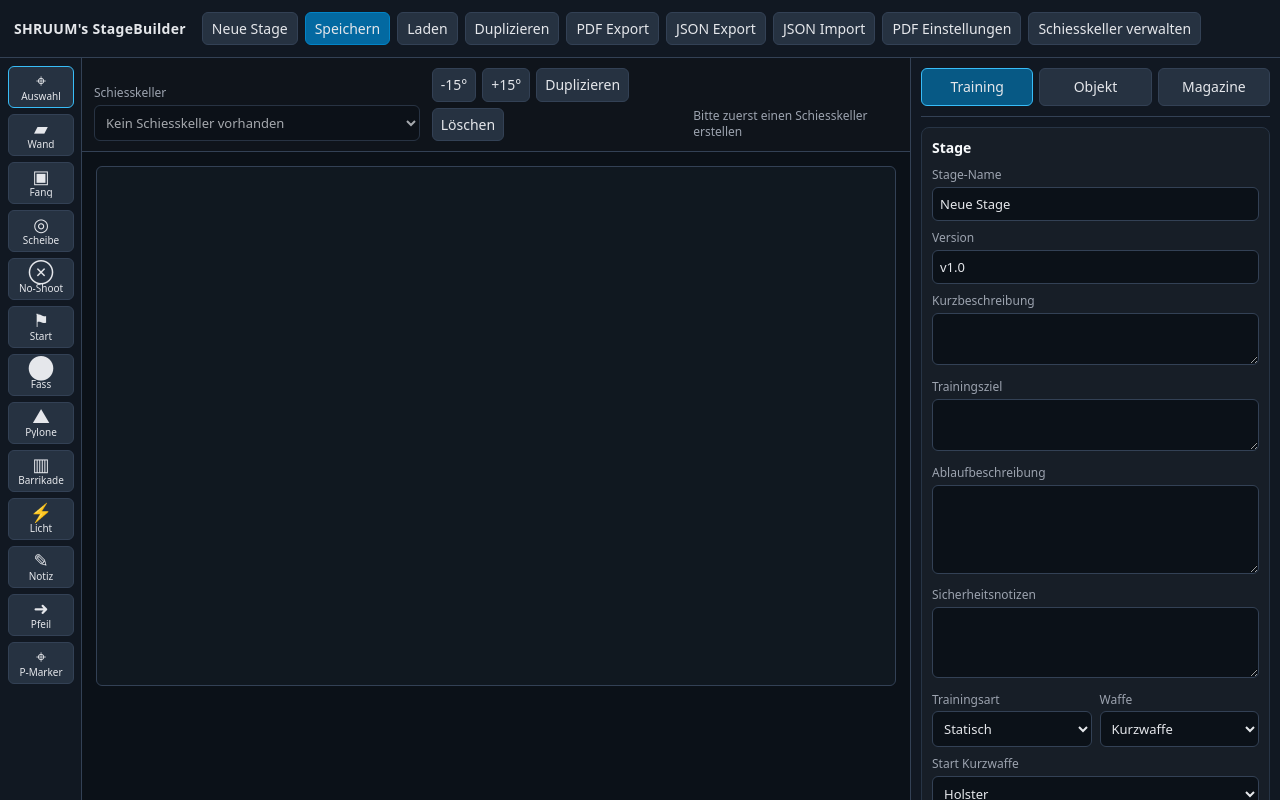
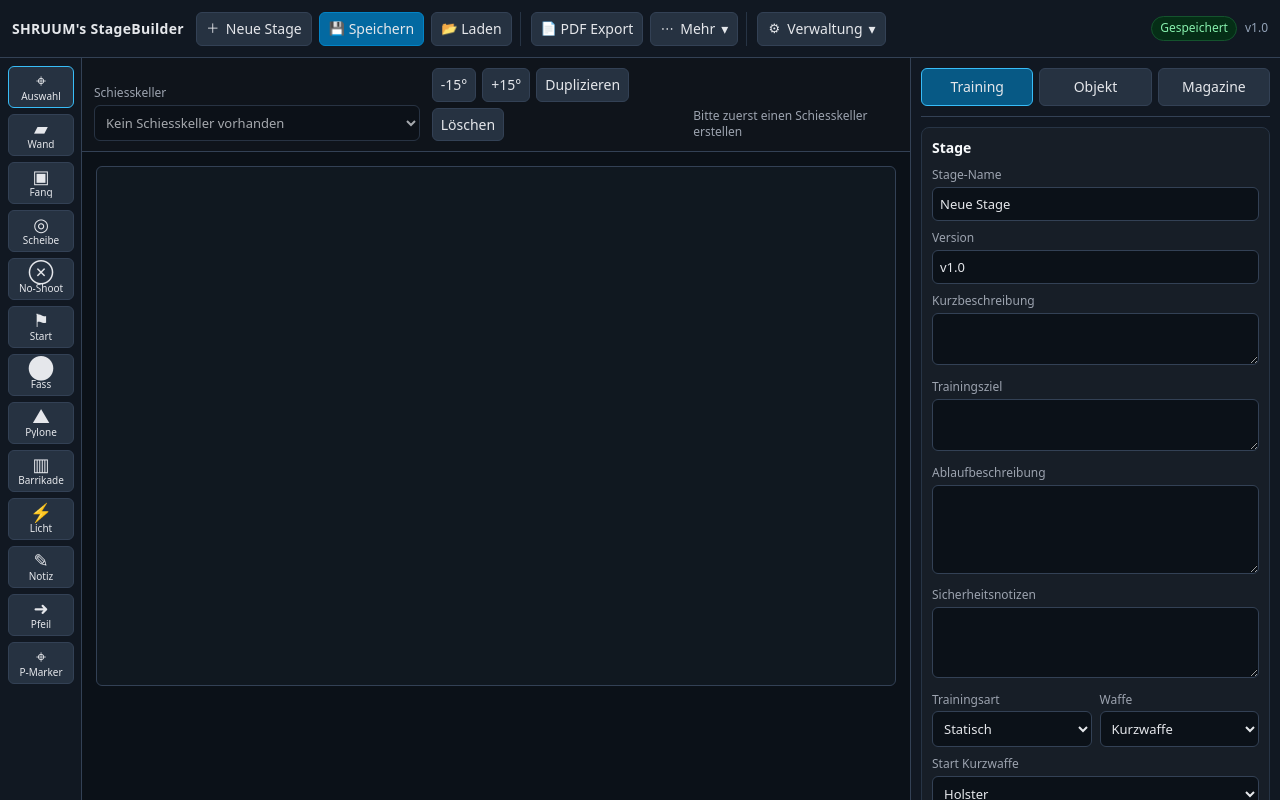
Before and after one commit to JannisFiechter/SHRUUM-s-StageBuilder, a Flask app: page / in a window 1280 px wide. Run offline with Flask 3, Linux system fonts and the light colour scheme; data that the repository does not hold is empty.

Commit message:
made top bar more organized

```diff
--- a/static/css/app.css
+++ b/static/css/app.css
@@ -25,10 +25,28 @@ label { display: block; color: var(--muted); font-size: 12px; margin-bottom: 9px
 label > input, label > select, label > textarea { margin-top: 3px; color: var(--text); font-size: 13px; }
 h2 { margin: 0 0 10px; font-size: 14px; color: #f8fafc; }
 
-.topbar { height: 58px; display: flex; align-items: center; gap: 16px; padding: 10px 14px; border-bottom: 1px solid var(--line); background: #111822; position: sticky; top: 0; z-index: 5; }
+.topbar { min-height: 58px; display: flex; align-items: center; gap: 12px; padding: 8px 12px; border-bottom: 1px solid var(--line); background: #111822; position: sticky; top: 0; z-index: 8; flex-wrap: wrap; }
 .brand { font-weight: 700; letter-spacing: .02em; }
-.actions { display: flex; flex-wrap: wrap; gap: 7px; align-items: center; }
-.actions button { padding: 6px 9px; }
+.topbar-groups { display: flex; align-items: center; gap: 8px; flex: 1; min-width: 0; flex-wrap: wrap; }
+.actions { display: flex; gap: 7px; align-items: center; }
+.action-group { padding-right: 8px; margin-right: 2px; border-right: 1px solid #273445; }
+.action-group:last-child { border-right: 0; }
+.actions button, .toolbar-menu summary { padding: 6px 9px; display: inline-flex; align-items: center; gap: 6px; border: 1px solid var(--line); background: #263241; color: var(--text); border-radius: 6px; cursor: pointer; list-style: none; height: 34px; white-space: nowrap; }
+.toolbar-menu summary::-webkit-details-marker { display: none; }
+.toolbar-menu summary:hover, .actions button:hover { border-color: var(--accent); }
+.btn-icn { font-size: 13px; line-height: 1; width: 14px; text-align: center; }
+.actions button.primary { background: #0369a1; border-color: #0284c7; }
+.actions button.primary:hover { border-color: #7dd3fc; }
+.toolbar-menu { position: relative; }
+.menu-pop { position: absolute; top: calc(100% + 6px); left: 0; min-width: 210px; background: #0f172a; border: 1px solid #334155; border-radius: 8px; padding: 6px; display: grid; gap: 4px; box-shadow: 0 8px 20px rgba(0, 0, 0, .35); }
+.menu-pop button { width: 100%; justify-content: flex-start; background: #1e293b; }
+.topbar-status { margin-left: auto; display: inline-flex; align-items: center; gap: 8px; }
+.status-badge { font-size: 12px; padding: 3px 8px; border-radius: 999px; border: 1px solid #334155; background: #1f2937; color: #cbd5e1; }
+.status-badge.saved { border-color: #14532d; background: #052e16; color: #86efac; }
+.status-badge.dirty { border-color: #854d0e; background: #422006; color: #fcd34d; }
+.status-badge.saving { border-color: #1d4ed8; background: #1e3a8a; color: #bfdbfe; }
+.status-badge.error { border-color: #7f1d1d; background: #450a0a; color: #fecaca; }
+.status-meta { font-size: 12px; color: #94a3b8; }
 
 .app-shell { display: grid; grid-template-columns: 82px minmax(360px, 1fr) 370px; height: calc(100vh - 58px); min-height: 620px; }
 .toolbar { border-right: 1px solid var(--line); background: #111822; padding: 8px; display: flex; flex-direction: column; gap: 6px; }
@@ -98,5 +116,19 @@ dialog header button { width: 34px; height: 30px; padding: 0; }
   .app-shell { grid-template-columns: 70px minmax(300px, 1fr); height: auto; min-height: 0; }
   .sidebar { grid-column: 1 / -1; border-left: 0; border-top: 1px solid var(--line); max-height: none; }
   .dialog-grid { grid-template-columns: 1fr; }
-  .topbar { height: auto; align-items: flex-start; }
+  .topbar { align-items: flex-start; }
+  .topbar-status { width: 100%; margin-left: 0; }
 }
+
+@media (max-width: 860px) {
+  .btn-txt { display: none; }
+  .actions button, .toolbar-menu summary { padding: 6px 8px; }
+  .menu-pop button span:last-child { display: inline; }
+  .action-group { padding-right: 6px; }
+}
+
+@media (max-width: 620px) {
+  .brand { width: 100%; }
+  .topbar-groups { order: 2; width: 100%; }
+  .topbar-status { order: 3; width: 100%; justify-content: flex-end; }
+}
--- a/static/js/app.js
+++ b/static/js/app.js
@@ -25,6 +25,7 @@ let appSettings = { authorName: "", customFooterText: "", defaultVersion: "v1.0"
 let currentStage = blankStage();
 let selectedObjectId = null;
 let dragState = null;
+let stageDirty = false;
 
 const renderOrder = {
   wall: 10,
@@ -89,6 +90,28 @@ async function api(url, options = {}) {
 function setStatus(text, isError = false) {
   $("statusText").textContent = text;
   $("statusText").style.color = isError ? "#fca5a5" : "";
+  if (isError) setSaveState("error", "Fehler beim Speichern");
+}
+
+function setSaveState(state, label) {
+  const badge = $("saveStateBadge");
+  if (!badge) return;
+  badge.className = `status-badge ${state}`;
+  badge.textContent = label;
+}
+
+function updateTopbarMeta() {
+  if ($("topbarVersion")) $("topbarVersion").textContent = currentStage && currentStage.version ? currentStage.version : "v1.0";
+  if ($("topbarRange")) {
+    const rangeName = activeRange && activeRange.name ? activeRange.name : "";
+    $("topbarRange").hidden = !rangeName;
+    $("topbarRange").textContent = rangeName;
+  }
+}
+
+function markDirty() {
+  stageDirty = true;
+  setSaveState("dirty", "Ungespeicherte Änderungen");
 }
 
 async function init() {
@@ -103,6 +126,8 @@ async function init() {
   syncStageToForm();
   renderRangeSelect();
   renderStage();
+  updateTopbarMeta();
+  setSaveState("saved", "Gespeichert");
   setStatus(activeRange ? "Bereit" : "Bitte zuerst einen Schiesskeller erstellen");
 }
 
@@ -123,6 +148,8 @@ function bindEvents() {
     currentStage.rangeId = activeRange.id;
     calculateDifficulty();
     renderStage();
+    updateTopbarMeta();
+    markDirty();
   });
   document.querySelectorAll("[data-tab]").forEach(btn => btn.addEventListener("click", () => activateTab(btn.dataset.tab)));
   document.querySelectorAll("[data-add]").forEach(btn => btn.addEventListener("click", () => addObject(btn.dataset.add)));
@@ -209,6 +236,7 @@ function syncStageToForm() {
   renderMags("longGun");
   calculateDifficulty();
   renderObjectForm();
+  updateTopbarMeta();
 }
 
 function readStageFromForm() {
@@ -244,6 +272,7 @@ function readStageFromForm() {
   renderWeaponDependent();
   renderAmmoFields();
   calculateDifficulty();
+  markDirty();
 }
 
 function renderWeaponDependent() {
@@ -560,6 +589,7 @@ function addObject(type) {
   calculateDifficulty();
   renderStage();
   renderObjectForm();
+  markDirty();
 }
 
 function startDrag(event, id) {
@@ -582,6 +612,7 @@ function onPointerMove(event) {
   applyCenterBounds(obj);
   renderStage();
   renderObjectForm();
+  markDirty();
 }
 
 function endDrag() { dragState = null; }
@@ -647,6 +678,7 @@ function readObjectForm() {
   obj.rotation = Number($("objRot").value || 0);
   obj.label = $("objLabel").value;
   renderStage();
+  markDirty();
 }
 
 function objectCenterM(obj) {
@@ -674,6 +706,7 @@ function deleteSelectedObject() {
   calculateDifficulty();
   renderStage();
   renderObjectForm();
+  markDirty();
 }
 
 function rotateSelectedObject(delta) {
@@ -682,6 +715,7 @@ function rotateSelectedObject(delta) {
   obj.rotation = normalizeRotation((Number(obj.rotation) || 0) + delta);
   renderStage();
   renderObjectForm();
+  markDirty();
 }
 
 function duplicateSelectedObject() {
@@ -699,6 +733,7 @@ function duplicateSelectedObject() {
   renderStage();
   renderObjectForm();
   activateTab("object");
+  markDirty();
 }
 
 function handleShortcuts(event) {
@@ -763,6 +798,7 @@ function resizeMags(kind, count) {
   section.magazines = section.magazines.slice(0, count).map((m, i) => ({ ...m, name: `Magazin ${i + 1}` }));
   section.magazineCount = count;
   renderMags(kind);
+  markDirty();
 }
 
 async function newStage() {
@@ -771,6 +807,7 @@ async function newStage() {
   selectedObjectId = null;
   syncStageToForm();
   renderStage();
+  markDirty();
   setStatus("Neue Stage angelegt, noch nicht gespeichert");
 }
 
@@ -795,6 +832,7 @@ async function saveSettings() {
 
 async function saveStage() {
   try {
+    setSaveState("saving", "Wird gespeichert...");
     readStageFromForm();
     const method = currentStage.id ? "PUT" : "POST";
     const url = currentStage.id ? `/api/stages/${currentStage.id}` : "/api/stages";
@@ -802,6 +840,8 @@ async function saveStage() {
     await loadStages();
     syncStageToForm();
     renderStage();
+    stageDirty = false;
+    setSaveState("saved", "Gespeichert");
     setStatus("Stage gespeichert");
   } catch (error) {
     setStatus(error.message, true);
@@ -820,6 +860,8 @@ async function openLoadDialog() {
     syncStageToForm();
     renderStage();
     $("loadDialog").close();
+    stageDirty = false;
+    setSaveState("saved", "Gespeichert");
     setStatus("Stage geladen");
   }));
   $("loadDialog").showModal();
@@ -830,6 +872,8 @@ async function duplicateStage() {
   currentStage = await api(`/api/stages/${currentStage.id}/duplicate`, { method: "POST" });
   await loadStages();
   syncStageToForm();
+  stageDirty = false;
+  setSaveState("saved", "Gespeichert");
   setStatus("Stage dupliziert");
 }
 
@@ -854,6 +898,8 @@ async function importJson(event) {
     renderRangeSelect();
     syncStageToForm();
     renderStage();
+    stageDirty = false;
+    setSaveState("saved", "Gespeichert");
     setStatus("JSON importiert");
   } catch (error) {
     setStatus(error.message, true);
@@ -955,6 +1001,8 @@ async function saveRange() {
     renderRangeSelect();
     renderBoundaryEditor();
     renderStage();
+    updateTopbarMeta();
+    markDirty();
     setStatus("Schiesskeller gespeichert");
   } catch (error) {
     setStatus(error.message, true);
@@ -975,6 +1023,8 @@ async function deleteRange() {
   syncStageToForm();
   renderBoundaryEditor();
   renderStage();
+  updateTopbarMeta();
+  markDirty();
 }
 
 function el(name, attrs = {}, text = null) {
--- a/templates/index.html
+++ b/templates/index.html
@@ -9,16 +9,39 @@
 <body>
   <header class="topbar">
     <div class="brand">SHRUUM's StageBuilder</div>
-    <div class="actions">
-      <button id="newStageBtn">Neue Stage</button>
-      <button id="saveStageBtn" class="primary">Speichern</button>
-      <button id="loadStageBtn">Laden</button>
-      <button id="duplicateStageBtn">Duplizieren</button>
-      <button id="pdfBtn">PDF Export</button>
-      <button id="jsonExportBtn">JSON Export</button>
-      <button id="jsonImportBtn">JSON Import</button>
-      <button id="settingsBtn">PDF Einstellungen</button>
-      <button id="rangesBtn">Schiesskeller verwalten</button>
+    <div class="topbar-groups">
+      <div class="actions action-group">
+        <button id="newStageBtn" title="Neue Stage"><span class="btn-icn" aria-hidden="true">＋</span><span class="btn-txt">Neue Stage</span></button>
+        <button id="saveStageBtn" class="primary" title="Speichern"><span class="btn-icn" aria-hidden="true">💾</span><span class="btn-txt">Speichern</span></button>
+        <button id="loadStageBtn" title="Laden"><span class="btn-icn" aria-hidden="true">📂</span><span class="btn-txt">Laden</span></button>
+      </div>
+      <div class="actions action-group">
+        <button id="pdfBtn" title="PDF Export"><span class="btn-icn" aria-hidden="true">📄</span><span class="btn-txt">PDF Export</span></button>
+        <details class="toolbar-menu">
+          <summary title="Mehr Aktionen"><span class="btn-icn" aria-hidden="true">⋯</span><span class="btn-txt">Mehr</span><span aria-hidden="true">▾</span></summary>
+          <div class="menu-pop">
+            <button id="duplicateStageBtn" type="button" title="Duplizieren"><span class="btn-icn" aria-hidden="true">⧉</span><span>Duplizieren</span></button>
+            <button id="jsonExportBtn" type="button" title="JSON Export"><span class="btn-icn" aria-hidden="true">⇩</span><span>JSON Export</span></button>
+            <button id="jsonImportBtn" type="button" title="JSON Import"><span class="btn-icn" aria-hidden="true">⇧</span><span>JSON Import</span></button>
+          </div>
+        </details>
+      </div>
+      <div class="actions action-group">
+        <details class="toolbar-menu">
+          <summary title="Verwaltung"><span class="btn-icn" aria-hidden="true">⚙</span><span class="btn-txt">Verwaltung</span><span aria-hidden="true">▾</span></summary>
+          <div class="menu-pop">
+            <button id="rangesBtn" type="button" title="Schiesskeller verwalten"><span class="btn-icn" aria-hidden="true">▦</span><span>Schiesskeller</span></button>
+            <button id="settingsBtn" type="button" title="PDF Einstellungen"><span class="btn-icn" aria-hidden="true">🧾</span><span>PDF Einstellungen</span></button>
+          </div>
+        </details>
+      </div>
+    </div>
+    <div class="topbar-status" aria-live="polite">
+      <span id="saveStateBadge" class="status-badge saved">Gespeichert</span>
+      <span id="topbarVersion" class="status-meta">v1.0</span>
+      <span id="topbarRange" class="status-meta" hidden></span>
+    </div>
+    <div hidden>
       <input id="jsonFile" type="file" accept="application/json" hidden>
     </div>
   </header>
```
Also changed, not shown: 1 other file.
